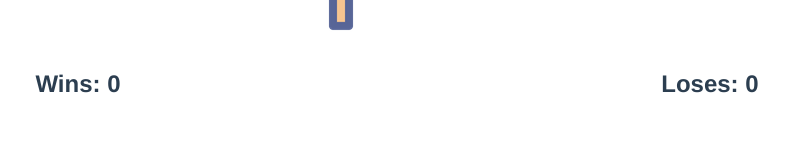
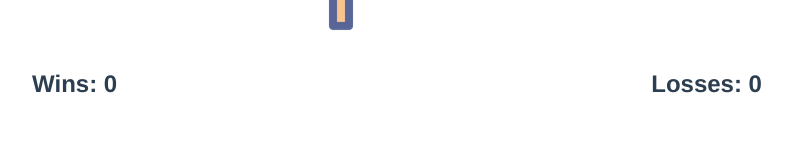
Before and after one commit to MoisesFlores22/hangman, a Vue app: page /#/ in a window 1280 px wide. Shown: the part 270-428 px from the top of the page, without its empty margins (243-1035 px from the left). Built offline with nearby package versions, Linux system fonts and the light colour scheme.

Commit message:
fix typo

```diff
--- a/src/pages/Home.vue
+++ b/src/pages/Home.vue
@@ -6,7 +6,7 @@
         Wins: {{ wins }}
       </h2>
       <h2>
-        Loses: {{ loses }}
+        Losses: {{ loses }}
       </h2>
     </div>
     <h1 class="title"> Welcome To Hangman </h1>
```
